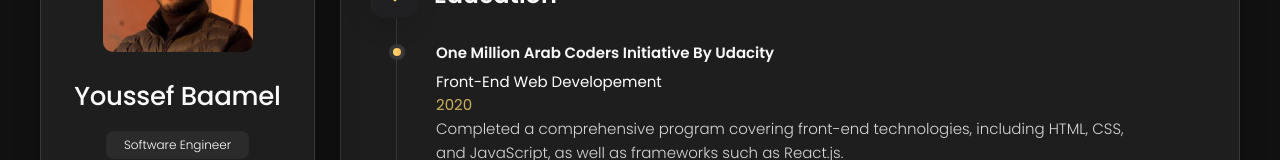
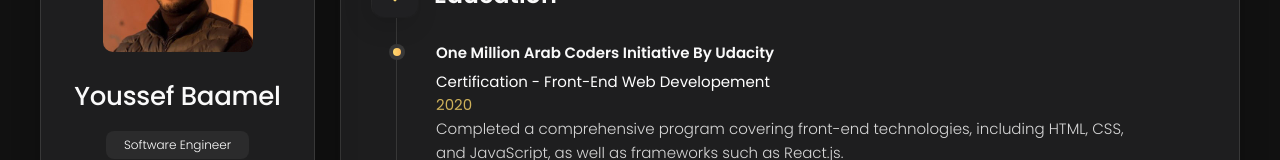
Before and after one commit to baamelyoussef/Portfolio-V2, a plain HTML site: page index.html in a window 1280 px wide. Both pictures are taken after a click on the button "Resume". Shown: the part 219-379 px from the top of the page. Drawn offline with nearby package versions, Linux system fonts and the light colour scheme.

Commit message:
add certification

```diff
--- a/index.html
+++ b/index.html
@@ -498,7 +498,7 @@
             <li class="timeline-item">
 
               <h4 class="h4 timeline-item-title">One Million Arab Coders Initiative By Udacity</h4>
-              <h4 style="color: #ffffff; font-weight: 400;">Front-End Web Developement</h4>
+              <h4 style="color: #ffffff; font-weight: 400;">Certification - Front-End Web Developement</h4>
 
               <span>2020</span>
 
```
